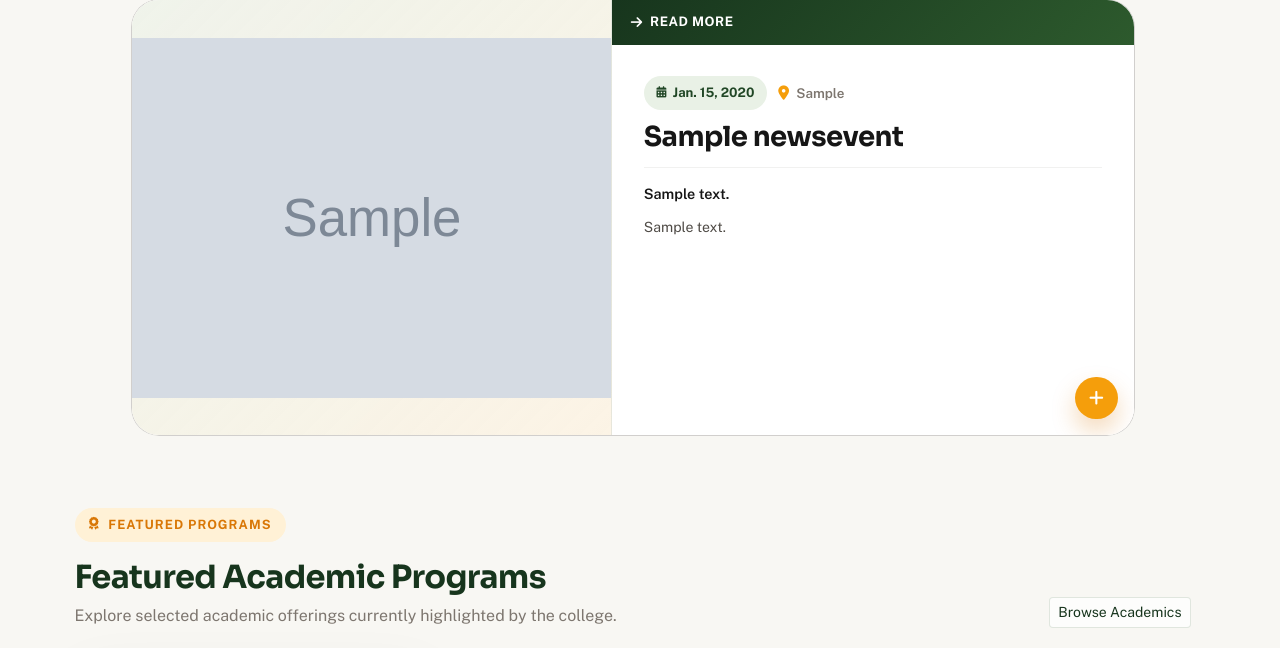
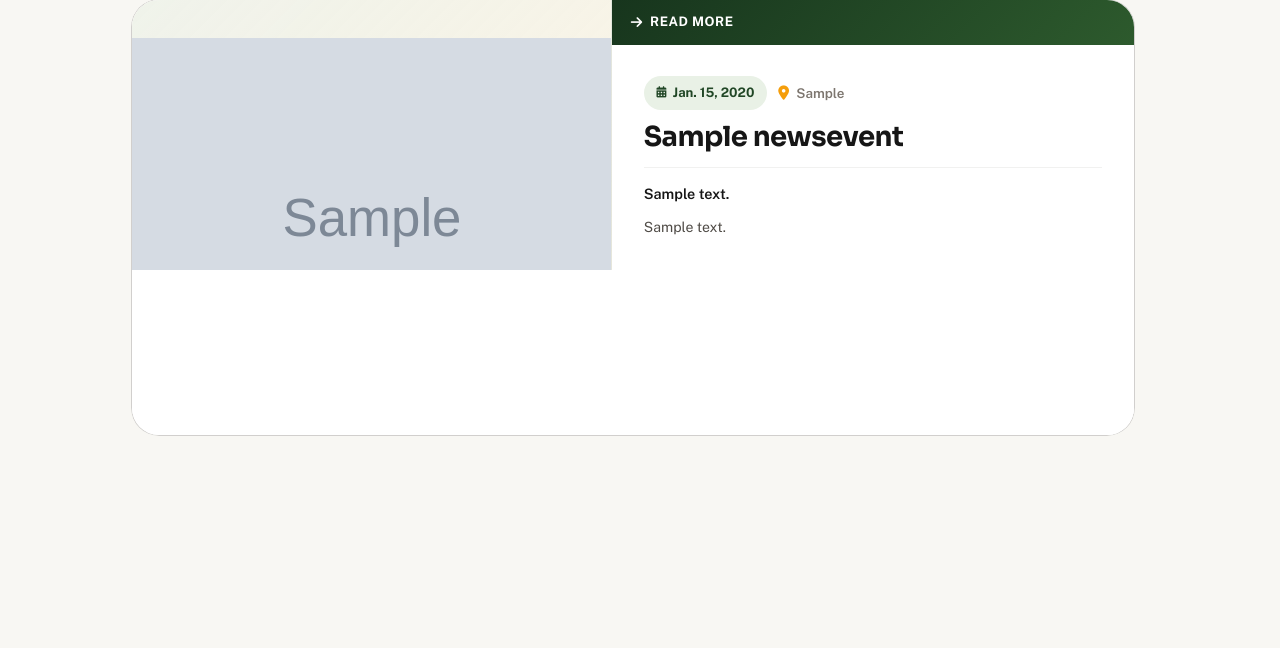
Before and after one commit to TheReaLsshhh/ccbwebremasterV2, a Django app: page / in a window 1280 px wide. Shown: the part 1465-2113 px from the top of the page. Run offline with Django 5.2, Linux system fonts and the light colour scheme; tables that the repository leaves empty hold one stand-in row (values such as "Sample post"); grey boxes marked "Sample" are stand-in pictures; parts of the project's set-up code (start-up, migrations or seed data) failed here and were passed over.

Commit message:
Working and updating news on Home Page'

```diff
--- a/static/css/site.css
+++ b/static/css/site.css
@@ -1366,7 +1366,7 @@ a.btn.btn-soft.btn-sm.mt-3 {
   justify-content: flex-start;
   gap: 0.78rem;
   padding: clamp(1.35rem, 2.45vw, 2.15rem);
-  overflow: hidden;
+  overflow-y: auto;          /* scroll only if the panel truly can't fit */
 }
 
 .home-news-carousel .home-news-tile-slide-meta {
@@ -1396,10 +1396,14 @@ a.btn.btn-soft.btn-sm.mt-3 {
   overflow: hidden;
 }
 
-.home-news-carousel .home-news-tile-summary,
+.home-news-carousel .home-news-tile-summary {
+  margin: 0;
+  overflow: hidden;
+}
+
 .home-news-carousel .home-news-tile-copy {
   margin: 0;
-  overflow: hidden;
+  /* overflow visible — expands with content */
 }
 
 .home-news-carousel .home-news-tile-slide-content .news-detail-modal-summary {
@@ -1416,53 +1420,11 @@ a.btn.btn-soft.btn-sm.mt-3 {
 }
 
 .home-news-carousel .home-news-tile-slide-content .news-detail-modal-copy {
-  display: -webkit-box;
-  -webkit-box-orient: vertical;
-  -webkit-line-clamp: 5;
   color: var(--ccb-stone-700);
   font-size: 0.88rem;
   line-height: 1.5;
-}
-
-/* Orange "+" button anchored to bottom-right of the tile */
-.home-news-carousel .home-news-tile-plus {
-  position: absolute;
-  right: 1rem;
-  bottom: 1rem;
-  z-index: 4;
-  display: inline-flex;
-  align-items: center;
-  justify-content: center;
-  width: 2.65rem;
-  height: 2.65rem;
-  border-radius: 999px;
-  background: var(--ccb-orange-500);
-  color: var(--ccb-white);
-  text-decoration: none;
-  box-shadow: 0 12px 24px rgba(217, 119, 6, 0.28);
-  transition:
-    background-color 0.22s ease,
-    box-shadow 0.22s ease,
-    transform 0.22s ease;
-}
-
-.home-news-carousel .home-news-tile-plus:hover,
-.home-news-carousel .home-news-tile-plus:focus {
-  color: var(--ccb-white);
-  background: var(--ccb-orange-600);
-  box-shadow: 0 14px 28px rgba(217, 119, 6, 0.34);
-  transform: scale(1.08);
-}
-
-.home-news-carousel .home-news-tile-plus i {
-  font-size: 1.05rem;
-  line-height: 1;
-}
-
-.home-news-carousel .home-news-tile-hover-read {
-  display: none;
-}
-
+  /* No line-clamp — text expands freely; the panel scrolls if needed */
+}
 /* Arrow buttons */
 @media (min-width: 992px) {
   .home-news-carousel .news-carousel-arrow-side {
@@ -1525,11 +1487,6 @@ a.btn.btn-soft.btn-sm.mt-3 {
 
   .home-news-carousel .home-news-tile-title {
     font-size: clamp(1.15rem, 5vw, 1.45rem);
-  }
-
-  .home-news-carousel .home-news-tile-slide-content .news-detail-modal-copy {
-    -webkit-line-clamp: 3;
-    padding-right: 2.8rem;
   }
 
   .home-news-carousel .news-carousel-arrow-side {
@@ -3821,3 +3778,46 @@ p.text-dark.fw-semibold.mb-2 {
 .captcha-send-btn {
   margin-top: 1rem !important;
 }
+
+/* Uniform cover image for home news tiles */
+.home-news-tile-image-wrap {
+  width: 100%;
+  height: 0;
+  padding-bottom: 56.25%; /* 16:9 aspect ratio */
+  position: relative;
+  overflow: hidden;
+}
+.home-news-tile-image {
+  position: absolute;
+  top: 0;
+  left: 0;
+  width: 100%;
+  height: 100%;
+  object-fit: cover;
+}
+
+/* Stable carousel arrows */
+.home-news-carousel-stage {
+  position: relative;
+  min-height: 480px; /* adjust as needed for tallest tile */
+}
+.news-carousel-arrow {
+  position: absolute;
+  top: 50%;
+  transform: translateY(-50%);
+  z-index: 10;
+}
+.news-carousel-arrow-left { left: 1rem; }
+.news-carousel-arrow-right { right: 1rem; }
+.news-detail-modal-copy {
+  max-height: 8rem; /* adjust to fit roughly 200 words */
+  overflow: hidden;
+}
+
+/* Ensure consistent tile content height */
+.home-news-tile-slide-content {
+  display: flex;
+  flex-direction: column;
+  justify-content: space-between;
+  height: 100%;
+}
--- a/templates/website/includes/home_news_tile.html
+++ b/templates/website/includes/home_news_tile.html
@@ -45,8 +45,8 @@
                 {% endif %}
                 {% if item.content %}
                     <div class="news-detail-modal-copy home-news-tile-copy">
-                        {% if item.content|exceeds_word_limit:1000 %}
-                            {{ item.content|words_truncate:1000 }}…
+                        {% if item.content|exceeds_word_limit:200 %}
+                            {{ item.content|words_truncate:200 }}…
                         {% else %}
                             {{ item.content|linebreaksbr }}
                         {% endif %}
@@ -54,23 +54,5 @@
                 {% endif %}
             </div>
         </div>
-
-        {% if item.cover_image %}
-            <a
-                class="home-news-tile-plus"
-                href="{% url 'website:news' %}?open={{ item.pk }}{% if item.news_page > 1 %}&amp;page={{ item.news_page }}{% endif %}#news-{{ item.pk }}"
-                aria-label="Read announcement: {{ item.title }}"
-            >
-                <i class="fa-solid fa-plus" aria-hidden="true"></i>
-            </a>
-        {% else %}
-            <a
-                class="home-news-tile-hover-read"
-                href="{% url 'website:news' %}?open={{ item.pk }}{% if item.news_page > 1 %}&amp;page={{ item.news_page }}{% endif %}#news-{{ item.pk }}"
-            >
-                <span>Read More</span>
-                <i class="fa-solid fa-arrow-right" aria-hidden="true"></i>
-            </a>
-        {% endif %}
     </div>
 </article>
```
